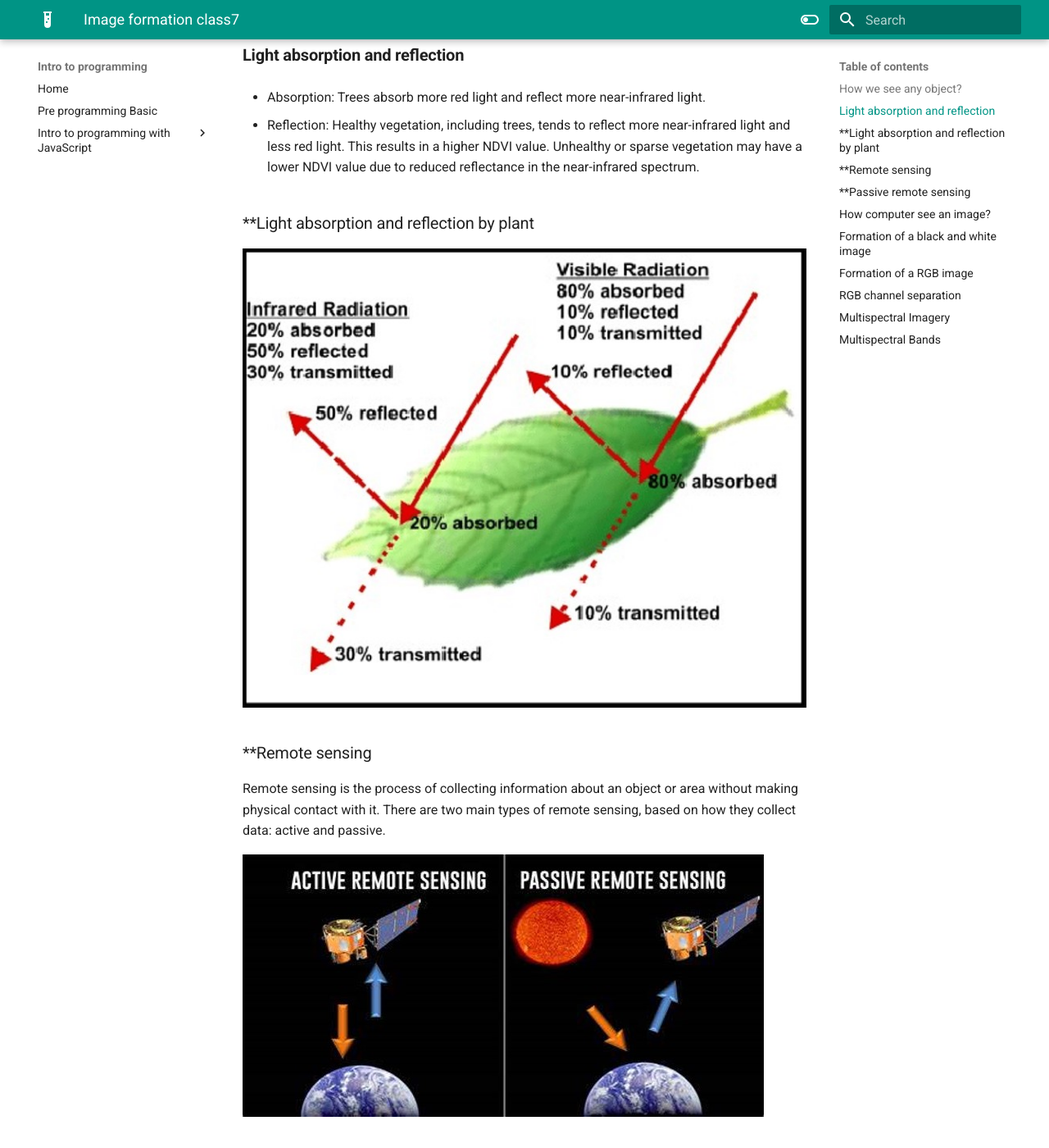
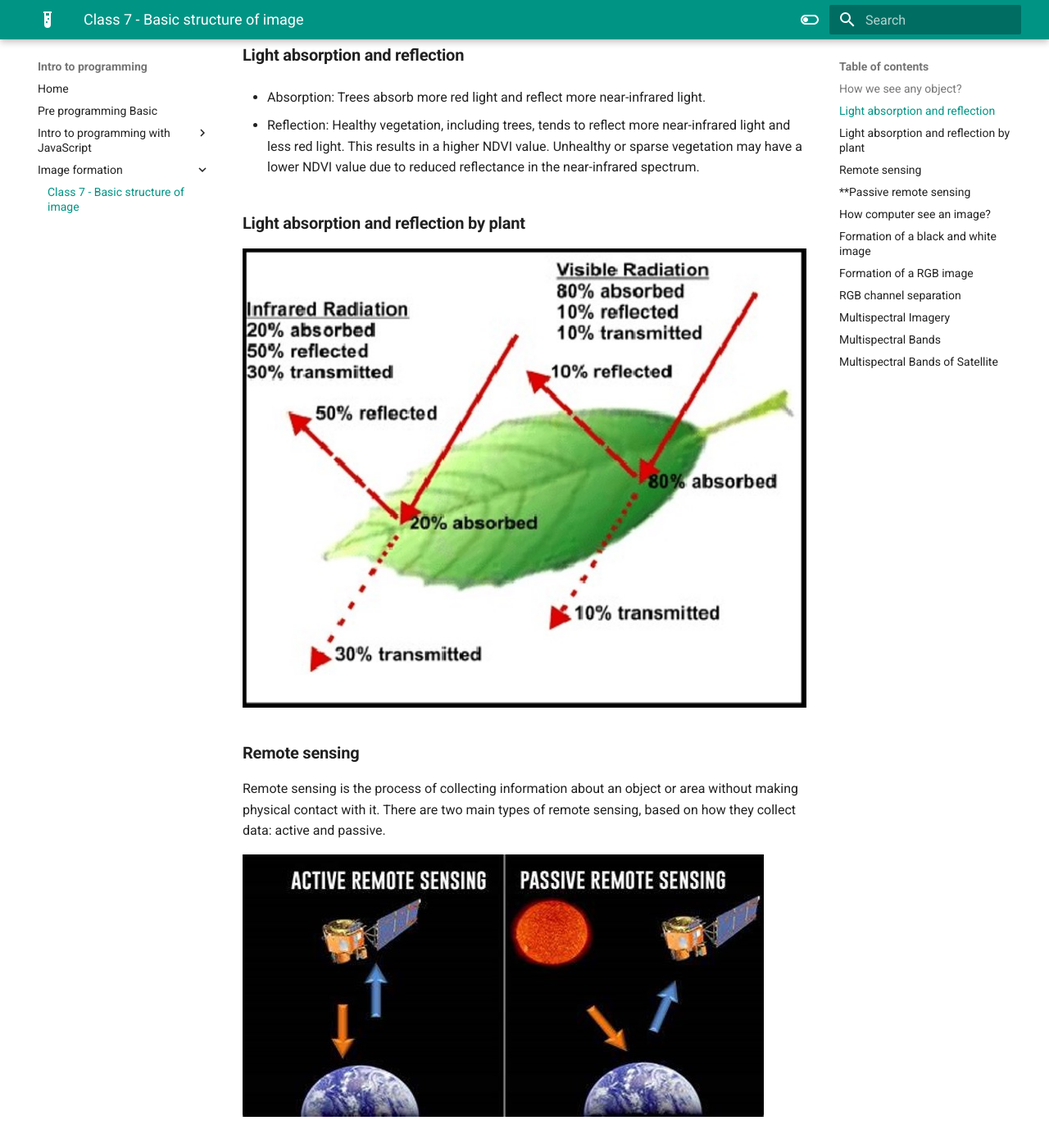
Before and after one commit to ramiz-moktader/geospatial-programming-course, an MkDocs documentation site: the page built from docs/image-formation-class7.md, in a window 1280 px wide and 1400 px high, scrolled down 1352 px. Shown: the whole window at 82% size. Built offline with MkDocs 1.6.1 and Material for MkDocs 9.7.7, drawn with Linux system fonts in a browser that asks for light colours; some of the changed text lies outside the part shown.

Commit message:
added class 7 in the list

```diff
--- a/docs/image-formation-class7.md
+++ b/docs/image-formation-class7.md
@@ -18,11 +18,11 @@ There should be some light source.
 
 - Reflection: Healthy vegetation, including trees, tends to reflect more near-infrared light and less red light. This results in a higher NDVI value. Unhealthy or sparse vegetation may have a lower NDVI value due to reduced reflectance in the near-infrared spectrum.
 
-### **Light absorption and reflection by plant
+### **Light absorption and reflection by plant**
 
 ![Light absorb by plant](images/leaves-light-absorb.jpg)
 
-### **Remote sensing
+### **Remote sensing**
 
 Remote sensing is the process of collecting information about an object or area without making physical contact with it.
 There are two main types of remote sensing, based on how they collect data: active and passive.
@@ -79,7 +79,7 @@ For a black and white image, each pixel is either black or white, represented by
   - **SWIR-1**: Wavelength Range: 1,350 - 1,750 nm
   - **SWIR-2**: Wavelength Range: 1,750 - 2,500 nm
 
-  ### **Multispectral Bands of Satellite**
+### **Multispectral Bands of Satellite**
 
 Few satellites commonly used for multispectral remote sensing along with their spectral bands:
 
--- a/mkdocs.yml
+++ b/mkdocs.yml
@@ -11,7 +11,8 @@ nav:
         - Class 4 - Arrary: array-class4.md
         - class 5 - Function: function-class5.md
         - Class 6 - Object: js-objects-class6.md
-
+  - Image formation:
+     - Class 7 - Basic structure of image: image-formation-class7.md
 
 
 site_author: Ramiz moktader
```
